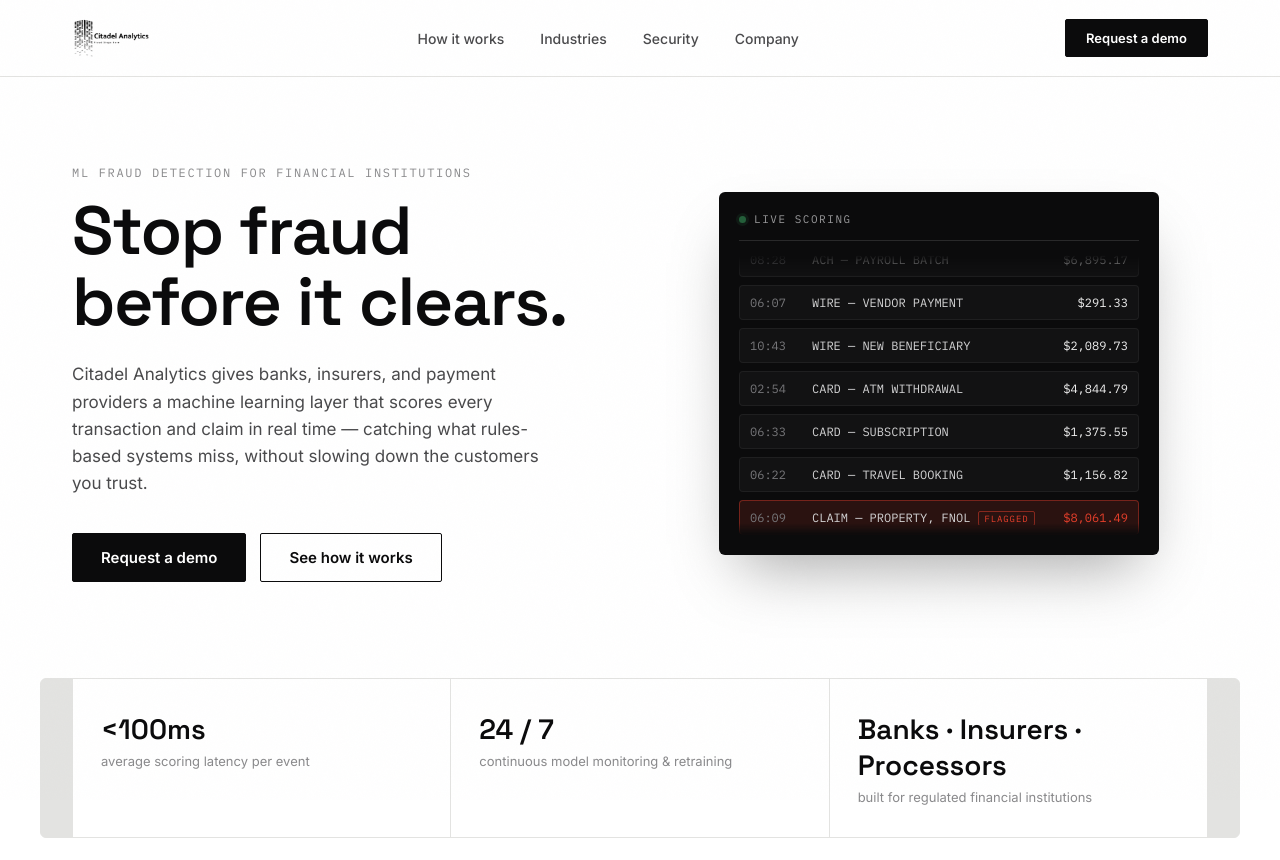
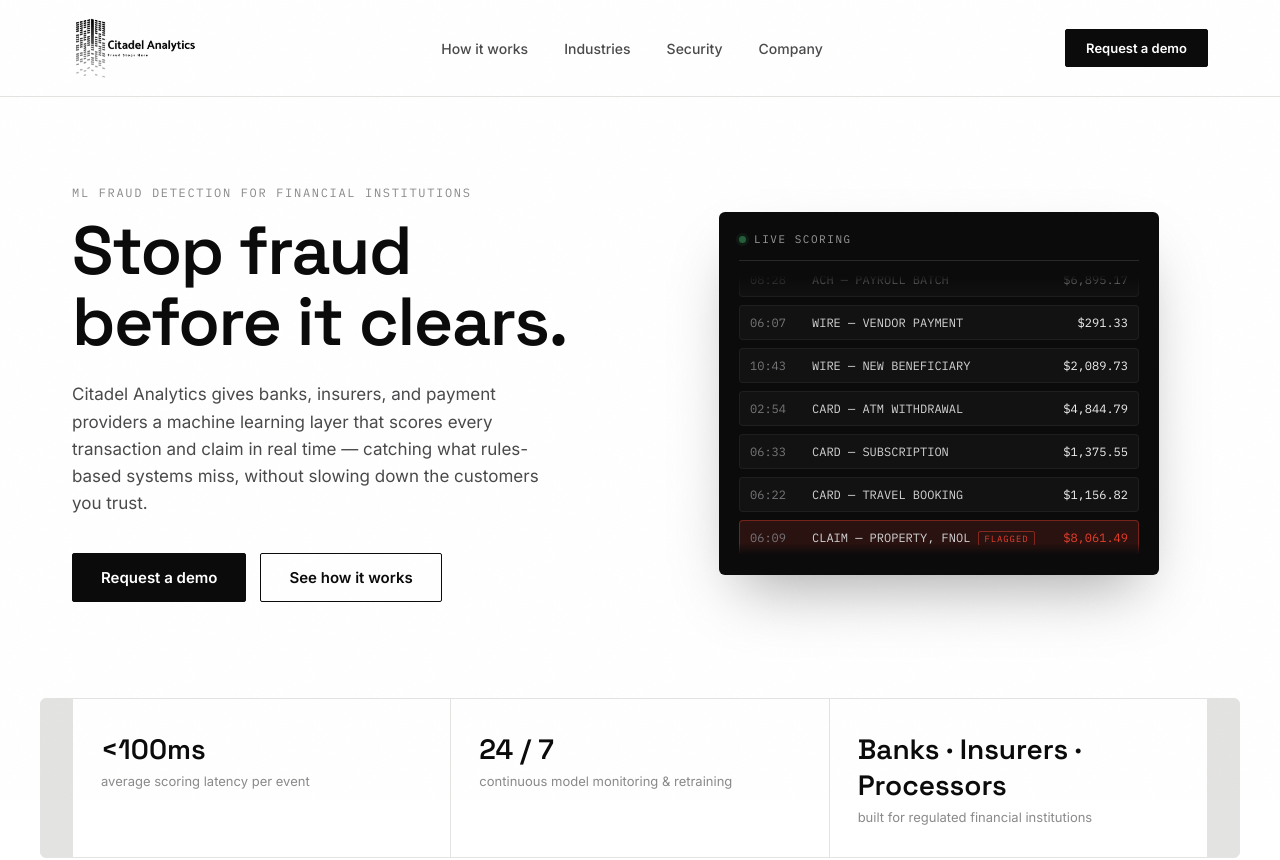
Before and after one commit to faraimupfuti/Citadel-analytics, a plain HTML site: page index.html in a window 1280 px wide. Shown: the top 860 px of the page. Drawn offline with Linux system fonts and the light colour scheme.

Commit message:
Add files via upload

```diff
--- a/styles.css
+++ b/styles.css
@@ -95,11 +95,11 @@
 }
 .nav__inner{
   display:flex; align-items:center; justify-content:space-between;
-  height:76px;
+  height:96px;
 }
 .brand{ display:flex; align-items:center; gap:10px; }
 .brand__logo{
-  height:40px;
+  height:64px;
   width:auto;
   display:block;
 }
@@ -368,7 +368,7 @@
   display:flex; justify-content:space-between; gap:40px; flex-wrap:wrap;
   padding-bottom:48px;
 }
-.footer__logo{ height:36px; width:auto; display:block; }
+.footer__logo{ height:52px; width:auto; display:block; }
 .footer__brand p{ color:var(--grey); font-size:14px; margin:14px 0 0; }
 .footer__cols{ display:flex; gap:64px; }
 .footer__head{
```
